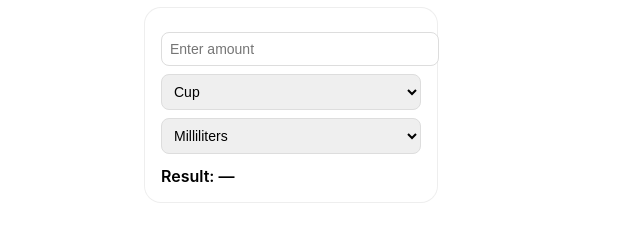
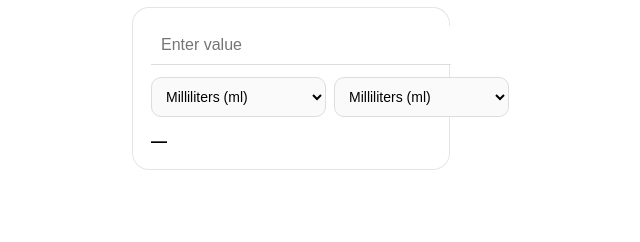
Before and after one commit to MiskaNotion/cooking-measurements-Notion-widget, a plain HTML site: page index.html in a window 1280 px wide. Shown: the whole page, without its empty margins (349-989 px from the left). Drawn offline with Linux system fonts and the light colour scheme.

Commit message:
Update index.html

```diff
--- a/index.html
+++ b/index.html
@@ -4,7 +4,7 @@
 <meta charset="UTF-8">
 <meta name="viewport" content="width=device-width, initial-scale=1.0">
 
-<title>Cooking Converter</title>
+<title>Volume Converter</title>
 
 <style>
   body {
@@ -17,23 +17,39 @@
 
   .widget {
     background: #ffffff;
-    padding: 16px;
+    padding: 18px;
     border-radius: 16px;
-    width: 260px;
-    box-shadow: 0 0 0 1px #eee;
+    width: 280px;
+    box-shadow: 0 0 0 1px #e5e5e5;
   }
 
-  input, select {
+  input {
     width: 100%;
-    margin-top: 8px;
-    padding: 8px;
-    border-radius: 8px;
+    padding: 10px;
+    font-size: 16px;
+    border: none;
+    border-bottom: 1px solid #ddd;
+    outline: none;
+  }
+
+  .row {
+    display: flex;
+    gap: 8px;
+    margin-top: 12px;
+  }
+
+  select {
+    flex: 1;
+    padding: 10px;
+    border-radius: 10px;
     border: 1px solid #ddd;
     font-size: 14px;
+    background: #fafafa;
   }
 
   .result {
-    margin-top: 12px;
+    margin-top: 14px;
+    font-size: 16px;
     font-weight: 600;
   }
 </style>
@@ -42,44 +58,58 @@
 <body>
 
 <div class="widget">
-  <input id="inputValue" type="number" placeholder="Enter amount">
+  <input id="inputValue" type="number" placeholder="Enter value">
 
-  <select id="fromUnit">
-    <option value="cup">Cup</option>
-    <option value="tbsp">Tbsp</option>
-    <option value="tsp">Tsp</option>
-  </select>
+  <div class="row">
+    <select id="fromUnit"></select>
+    <select id="toUnit"></select>
+  </div>
 
-  <select id="toUnit">
-    <option value="ml">Milliliters</option>
-    <option value="cup">Cup</option>
-  </select>
-
-  <div class="result" id="result">Result: —</div>
+  <div class="result" id="result">—</div>
 </div>
 
 <script>
-const conversion = {
-  cup: 240,
-  tbsp: 15,
-  tsp: 5
+const units = {
+  "Milliliters (ml)": 1,
+  "Liters (l)": 1000,
+
+  "Teaspoon (tsp)": 5,
+  "Tablespoon (tbsp)": 15,
+  "Fluid ounce (fl oz)": 29.5735,
+  "Cup": 240,
+
+  "Pint": 473,
+  "Quart": 946,
+  "Gallon": 3785,
+
+  "Cubic centimeter (cc)": 1,
+  "Cubic meter (m³)": 1000000
 };
+
+// populate dropdowns
+const from = document.getElementById("fromUnit");
+const to = document.getElementById("toUnit");
+
+Object.keys(units).forEach(unit => {
+  from.innerHTML += `<option>${unit}</option>`;
+  to.innerHTML += `<option>${unit}</option>`;
+});
+
+// default selection
+to.value = "Milliliters (ml)";
 
 function convert() {
   const value = parseFloat(document.getElementById("inputValue").value);
-  const from = document.getElementById("fromUnit").value;
-  const to = document.getElementById("toUnit").value;
-
   if (!value) return;
 
-  let ml = value * conversion[from];
+  const fromUnit = from.value;
+  const toUnit = to.value;
 
-  let result = to === "ml"
-    ? ml
-    : ml / conversion[to];
+  const ml = value * units[fromUnit];
+  const result = ml / units[toUnit];
 
   document.getElementById("result").innerText =
-    "Result: " + result.toFixed(2);
+    result.toFixed(2) + " " + toUnit;
 }
 
 document.querySelectorAll("input, select")
```
